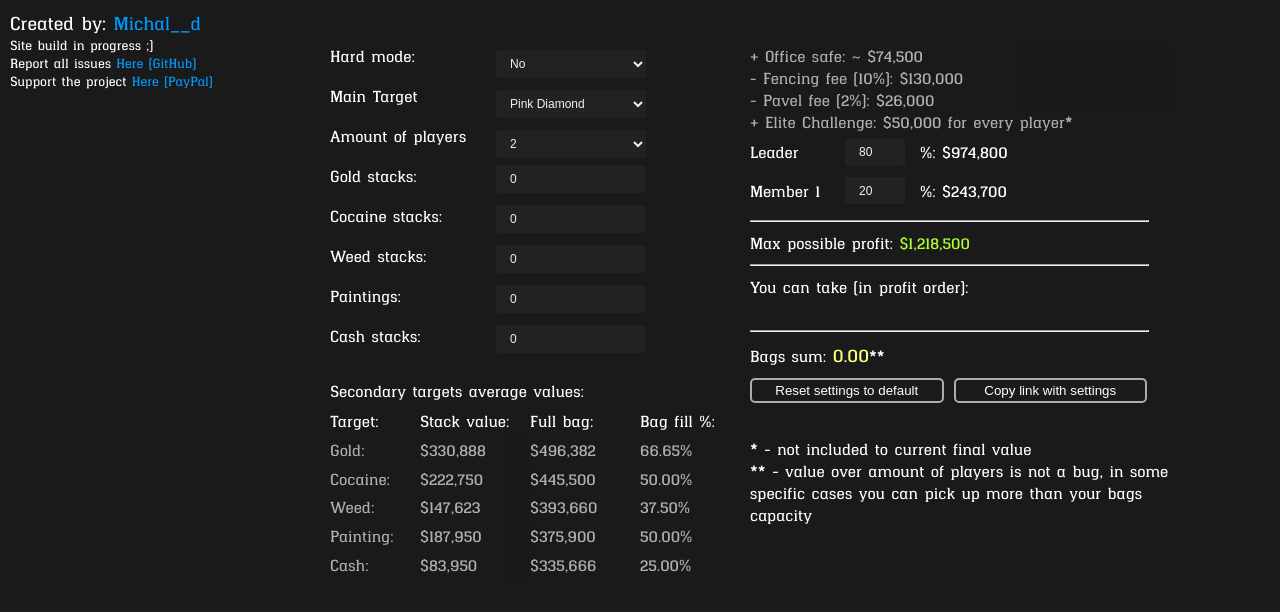
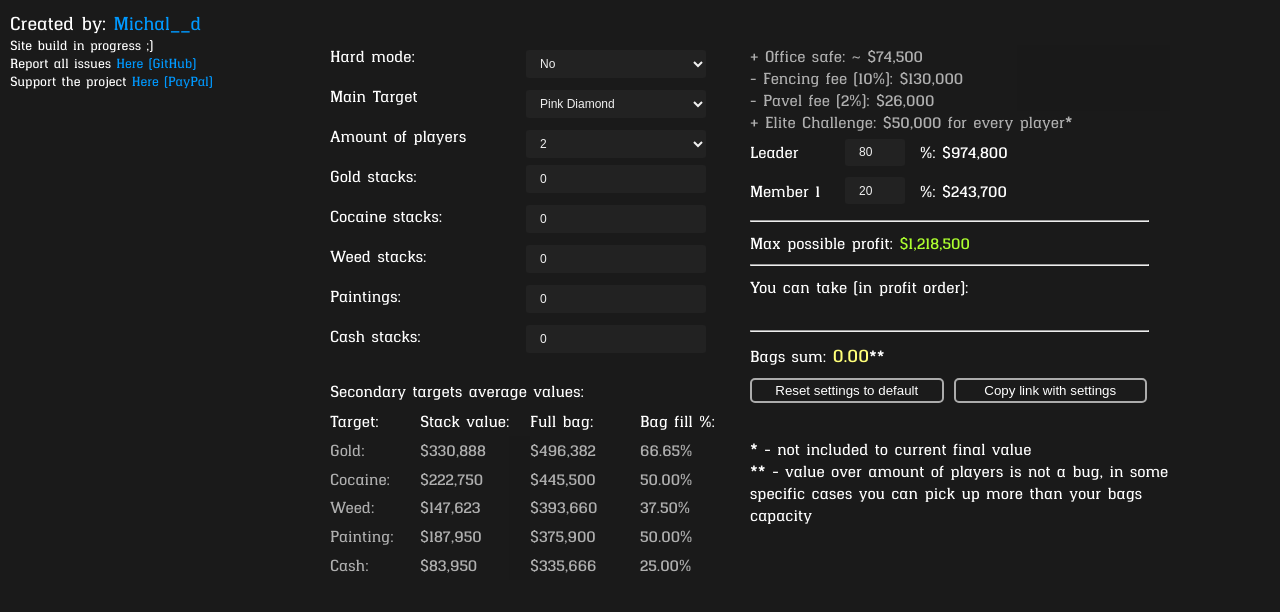
Before and after one commit to MichalD96/Perico-heist-goods-counter, a website: page index.html in a window 1280 px wide. Drawn offline with Linux system fonts and the light colour scheme.

Commit message:
Fix styling

```diff
--- a/css/style.css
+++ b/css/style.css
@@ -68,7 +68,7 @@ body {
 .custom-input select,
 .custom-input input,
 .custom-input label {
-  width: 150px;
+  width: 180px;
   margin-right: 10px;
 }
 
@@ -218,7 +218,7 @@ select {
 
 input[type="number"] {
   margin: 0 6px;
-  width: 150px;
+  width: 180px;
   padding: 0 0 0 14px;
 }
 
```
